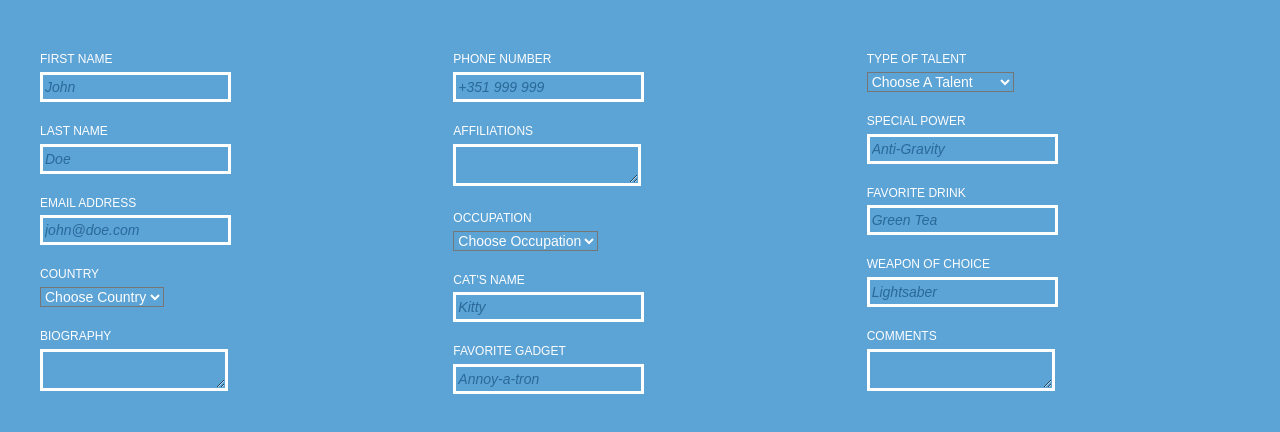
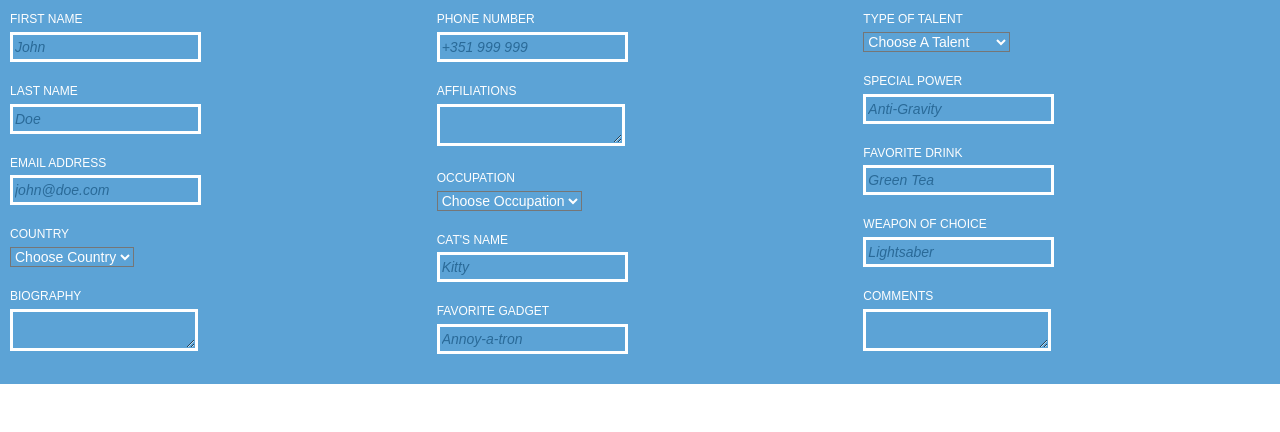
Before and after one commit to kjannenga/daythree, a plain HTML site: page index.html in a window 1280 px wide. Drawn offline with Linux system fonts and the light colour scheme.

Commit message:
fixed some css

```diff
--- a/style.css
+++ b/style.css
@@ -8,28 +8,25 @@ html {
 form {
 	display:flex;
 	flex-direction: row;
-	justify-content: space-around;
+	justify-content: space-between;
 	flex-wrap:wrap;
-	padding-top:20px;
-	padding-left:40px;
 	color:rgb(254,254,254);
 	background-color:rgb(92,163,214);
 
 
 }
 body {
-	background-color:rgb(92,163,214);
-	color:rgb(254,254,254);
 	font-size:14px;
 	font-weight:300;
-	padding-top:15px;
-	margin-top:15px;
+
+
 
 
 
 
 }
 label{
+
 	text-transform:uppercase;
 	text-align:left;
 	font-size:12px;
@@ -66,7 +63,7 @@ select {
 
 .firstcolumn, .secondcolumn, .thirdcolumn{
 	flex:1 0 33%;
-	padding:0px;
+	padding:10px;
 }
 
 :focus{
@@ -89,4 +86,6 @@ textarea {
 	border:3px solid white;
 	margin-top:5px;
 	margin-bottom:20px;
+	color:rgb(254,254,254);
+
 }
```
